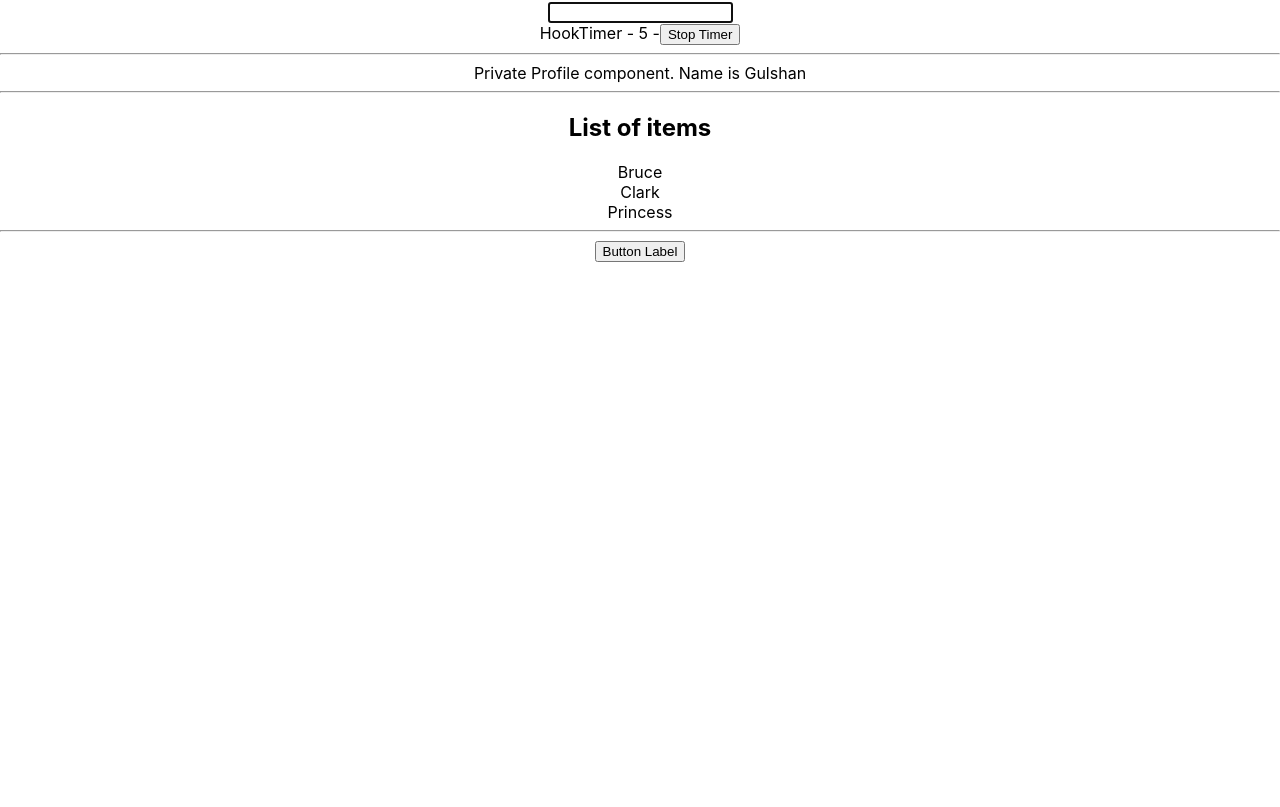
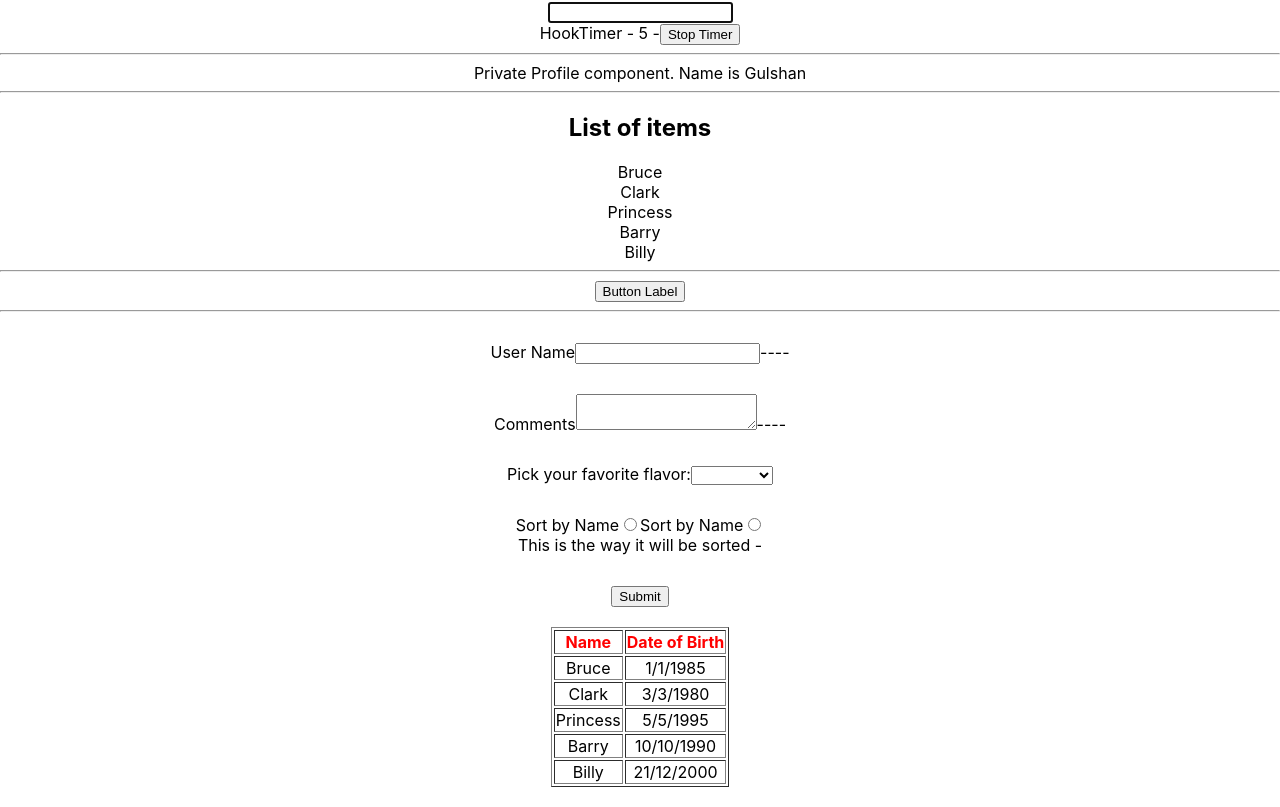
Before and after one commit to MohammadGulshan/ReactTypeScriptDemo, a React (Create React App) app: page / in a window 1280 px wide. Shown: the part 1035-1842 px from the top of the page. Before the commit the page ends 1297 px from the top, so only its background shows below. Built offline with nearby package versions, Linux system fonts and the light colour scheme.

Commit message:
React interview problem changes

```diff
--- a/src/App.css
+++ b/src/App.css
@@ -1,38 +1,3 @@
 .App {
   text-align: center;
 }
-
-.App-logo {
-  height: 40vmin;
-  pointer-events: none;
-}
-
-@media (prefers-reduced-motion: no-preference) {
-  .App-logo {
-    animation: App-logo-spin infinite 20s linear;
-  }
-}
-
-.App-header {
-  background-color: #282c34;
-  min-height: 100vh;
-  display: flex;
-  flex-direction: column;
-  align-items: center;
-  justify-content: center;
-  font-size: calc(10px + 2vmin);
-  color: white;
-}
-
-.App-link {
-  color: #61dafb;
-}
-
-@keyframes App-logo-spin {
-  from {
-    transform: rotate(0deg);
-  }
-  to {
-    transform: rotate(360deg);
-  }
-}
--- a/src/App.tsx
+++ b/src/App.tsx
@@ -1,3 +1,4 @@
+import { useState } from 'react';
 import './App.css';
 import { Private } from './components/auth/Private';
 import { Profile } from './components/auth/Profile';
@@ -15,6 +16,8 @@ import { Input } from './components/Input';
 import { Oscar } from './components/Oscar';
 import { Person } from './components/Person';
 import { PersonList } from './components/PersonList';
+import Form from './components/react-interview/Form';
+import { sortTableType, Table } from './components/react-interview/Table';
 import { DomRef } from './components/ref/DomRef';
 import { MutableRef } from './components/ref/MutableRef';
 import { Counter } from './components/state/Counter';
@@ -43,6 +46,52 @@ function App() {
     ]
 
 	let inputValue = '';
+	const [sortList, setSortList] = useState<sortTableType[]>([
+		{
+			id: 1,
+			first: 'Bruce',
+			last: 'Wayne',
+			dateOfBirth: '1/1/1985'
+		},
+		{
+			id: 2,
+			first: 'Clark',
+			last: 'Kent',
+			dateOfBirth: '3/3/1980'
+		},
+		{
+			id: 3,
+			first: 'Princess',
+			last: 'Diana',
+			dateOfBirth: '5/5/1995'
+		},
+		{
+			id: 4,
+			first: 'Barry',
+			last: 'Allen',
+			dateOfBirth: '10/10/1990'
+		},
+		{
+			id: 5,
+			first: 'Billy',
+			last: 'Batson',
+			dateOfBirth: '21/12/2000'
+		}
+	])
+
+	const changeSortFn = (radioSort: string) => {
+		console.log('Sort Changed to ', radioSort)
+		console.log(sortList);
+		console.log(JSON.parse(JSON.stringify(sortList.sort((a, b) => a.first.localeCompare(b.first)))))
+		if (radioSort === 'sortName') {
+			setSortList(JSON.parse(JSON.stringify(sortList.sort((a, b) => a.first.localeCompare(b.first)))))
+		} else if (radioSort === 'sortDate') {
+			setSortList(JSON.parse(JSON.stringify(sortList.sort((a, b) => {
+				return a.dateOfBirth.split('/').reverse().join().localeCompare(b.dateOfBirth.split('/').reverse().join());
+			}))))
+
+		}
+	}
 
     return (
         <div className="App">
@@ -111,23 +160,7 @@ function App() {
 			/>
 			<List items={[1, 2, 3]} onClick={item => console.log(item)} /> */}
 			<List
-				items={[
-					{
-						id: 1,
-						first: 'Bruce',
-						last: 'Wayne'
-					},
-					{
-						id: 2,
-						first: 'Clark',
-						last: 'Kent'
-					},
-					{
-						id: 3,
-						first: 'Princess',
-						last: 'Diana'
-					}
-				]}
+				items={sortList}
 				onClick={item => console.log(item)}
 			/>
 
@@ -136,6 +169,10 @@ function App() {
 			<CustomButton variant='primary' onClick={() => console.log('Clicked')}>
 				Button Label
 			</CustomButton>
+			<hr />
+
+			<Form changeSort={changeSortFn}/>
+			<Table sortArray={sortList}/>
         </div>
     );
 }
--- /dev/null
+++ b/src/components/react-interview/Form.tsx
@@ -0,0 +1,97 @@
+import { useEffect, useState } from "react"
+
+type FormProps = {
+	changeSort: Function
+}
+
+
+const Form = ({changeSort}: FormProps) => {
+	const [username, setUsername] = useState('')
+	const [comment, setComment] = useState('')
+	const [dropdown, setDropdown] = useState('')
+	const [radioSort, setRadioSort] = useState('')
+
+	const handleUsername = (e: React.ChangeEvent<HTMLInputElement>) => {
+		setUsername(e.target.value)
+	}
+
+	const handleComment = (e: React.ChangeEvent<HTMLTextAreaElement>) => {
+		setComment(e.target.value)
+	}
+
+	const handleDropdown = (e: React.ChangeEvent<HTMLSelectElement>) => {
+		setDropdown(e.target.value)
+	}
+
+	const handleRadioSort = (e: React.ChangeEvent<HTMLInputElement>) => {
+		console.log(e.target);
+		setRadioSort(e.target.id)
+	}
+
+	const handleSubmit = (e: React.FormEvent<HTMLFormElement>) => {
+		alert('Submitted')
+		e.preventDefault()
+	}
+
+	useEffect(() => {
+		console.log('Do something after counter has changed', radioSort);
+		changeSort(radioSort);
+	}, [radioSort]);
+
+	return (
+		<form onSubmit={(e) => handleSubmit(e)}>
+			<div>
+				<div style={{ marginBottom: '30px', marginTop: '30px' }}>
+					<label htmlFor="username">User Name</label>
+					<input type="text" name="username" id="username" value={username} onChange={(e) => handleUsername(e)} />
+					---- {username}
+				</div>
+
+				<div style={{ marginBottom: '30px', marginTop: '30px' }}>
+					<label htmlFor="comment">Comments</label>
+					<textarea name="comment" id="comment" value={comment} onChange={(event) => handleComment(event)} ></textarea>
+					---- {comment}
+				</div>
+
+				<div style={{ marginBottom: '30px', marginTop: '30px' }}>
+					<label htmlFor="dropdown">
+						Pick your favorite flavor:
+						<select name="dropdown" id="dropdown" value={dropdown} onChange={(event) => handleDropdown(event)}>
+							<option value=""></option>
+							<option value="grapefruit">Grapefruit</option>
+							<option value="lime">Lime</option>
+							<option value="coconut">Coconut</option>
+							<option value="mango">Mango</option>
+						</select>
+					</label>
+				</div>
+
+				<div style={{ marginBottom: '30px', marginTop: '30px' }}>
+					<label htmlFor="sortName">Sort by Name</label>
+					<input type="radio" name="sortTable" id="sortName"
+						value={radioSort}
+						onChange={(event) => handleRadioSort(event)}
+						checked={radioSort === 'sortName'}
+					/>
+
+					<label htmlFor="sortDate">Sort by Name</label>
+					<input type="radio" name="sortTable" id="sortDate"
+						value={radioSort}
+						onChange={(event) => handleRadioSort(event)}
+						checked={radioSort === 'sortDate'}
+					/>
+					<div>
+						{` This is the way it will be sorted - ${radioSort}`}
+					</div>
+
+				</div>
+
+				<div>
+					<button type="submit">Submit</button>
+				</div>
+			</div>
+		</form>
+	)
+}
+
+export default Form
--- /dev/null
+++ b/src/components/react-interview/Table.tsx
@@ -0,0 +1,39 @@
+export const Table = ({ sortArray }: any) => {
+	return (
+		<div style={{ textAlign: 'center', marginTop: '20px', marginBottom: '20px' }}>
+			<table style={{ margin: '0 auto' }} border={1}>
+				<thead>
+					<tr style={{ color: 'red', fontWeight: 'bolder' }}>
+						<td>
+							Name
+						</td>
+						<td>
+							Date of Birth
+						</td>
+					</tr>
+				</thead>
+				<tbody>
+					{sortArray.map((item: sortTableType) => {
+						return (
+							<tr key={item.id}>
+								<td>
+									{item.first}
+								</td>
+								<td>
+									{item.dateOfBirth}
+								</td>
+							</tr>
+						)
+					})}
+				</tbody>
+			</table>
+		</div>
+	)
+}
+
+export type sortTableType = {
+	id: number,
+	first: string,
+	last: string,
+	dateOfBirth: string
+}
```
